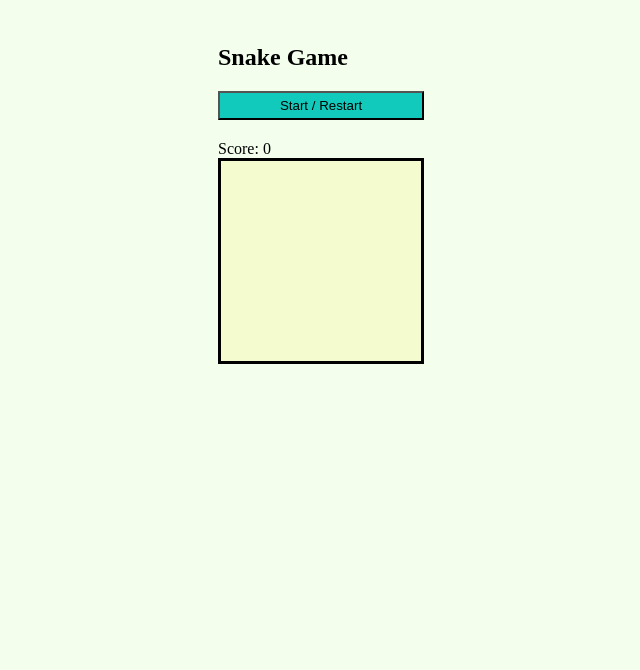
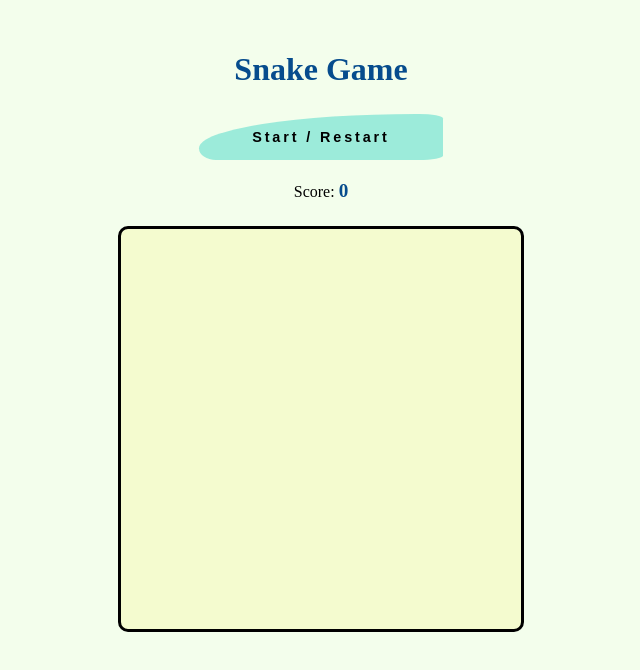
Before and after one commit to MalihaKabir/snake-game, a plain HTML site: page index.html in a window 1280 px wide. Shown: the whole page, without its empty margins (319-959 px from the left). Drawn offline with Linux system fonts and the light colour scheme.

Commit message:
added bodred-radius

```diff
--- a/css/style.css
+++ b/css/style.css
@@ -7,26 +7,53 @@ body {
 	margin-top: 1em;
 	display: flex;
 	flex-direction: column;
+	align-items: center;
+}
+
+h2 {
+	font-size: 2em;
+	color: rgb(6, 76, 141);
+	font-weight: bolder;
 }
 
 .start {
-	padding: 5px;
+	cursor: pointer;
+	font-size: 0.9em;
+	font-weight: bold;
 	margin-bottom: 20px;
-	background-color: rgb(17, 202, 187);
+	background-color: rgba(17, 202, 187, 0.384);
+	letter-spacing: .2em;
+	padding: 15px 0px;
+	width: 60%;
+	border: none;
+	border-radius: 90% 10% 10% 7% / 75% 10% 10% 26%;
+}
+
+.score-display {
+	font-size: 1.5em;
+}
+
+.score {
+	font-size: 1.2em;
+	color: rgb(6, 76, 141);
+	font-weight: bolder;
 }
 
 .grid {
-	width: 200px;
-	height: 200px;
+	margin-top: 1.5em;
+	width: 400px;
+	height: 400px;
 	display: flex;
 	flex-wrap: wrap;
 	border-style: solid;
 	background-color: rgba(243, 228, 15, 0.13);
+	border-radius: 10px;
 }
 
 .grid div {
-	width: 20px;
-	height: 20px;
+	width: 40px;
+	height: 40px;
+	border-radius: 5px;
 }
 
 .snake {
@@ -36,3 +63,7 @@ body {
 .apple {
 	background-color: rgb(238, 30, 75);
 }
+
+.grid .apple {
+	border-radius: 49% 51% 42% 53% / 44% 41% 58% 65%;
+}
```
